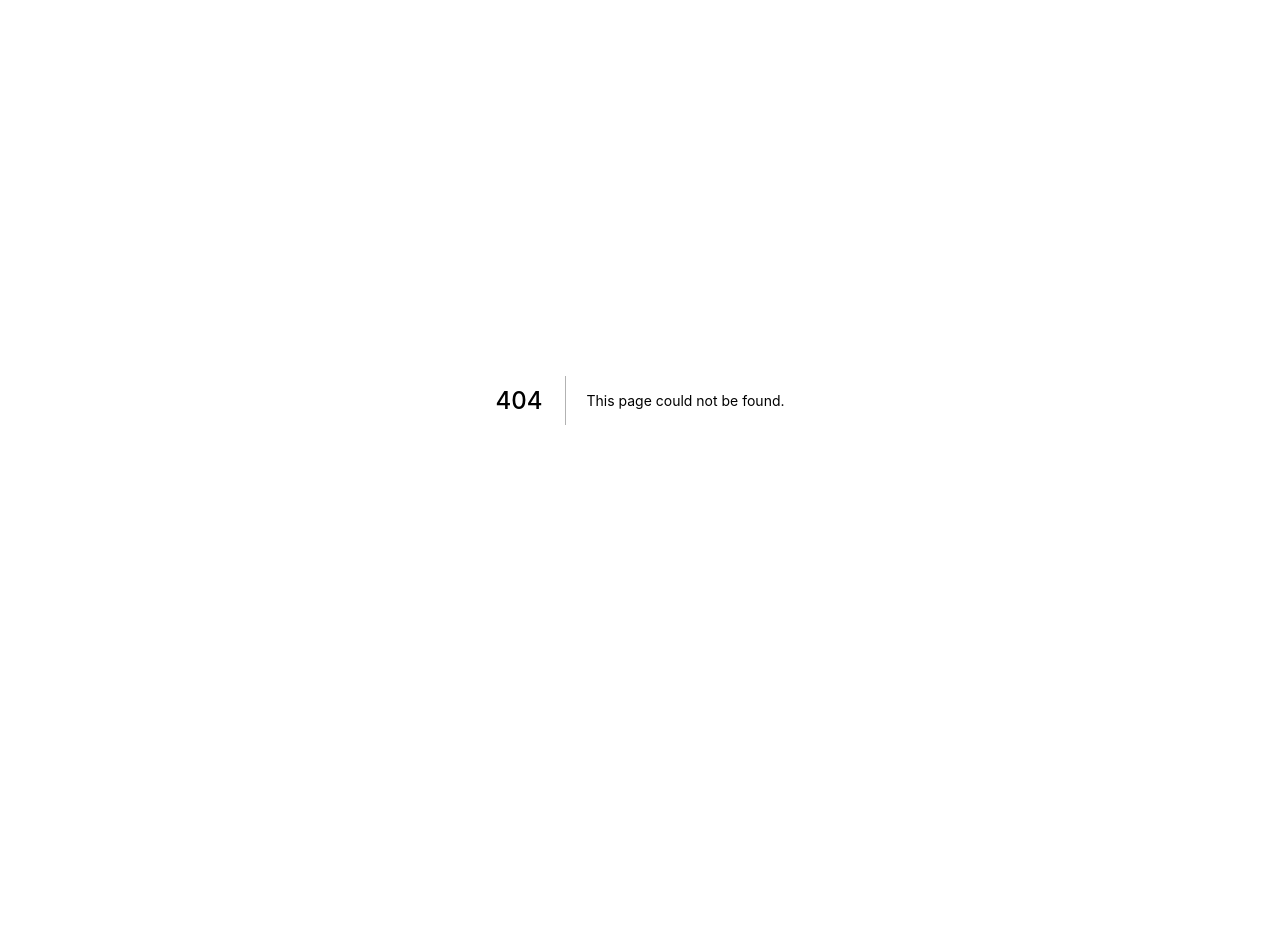
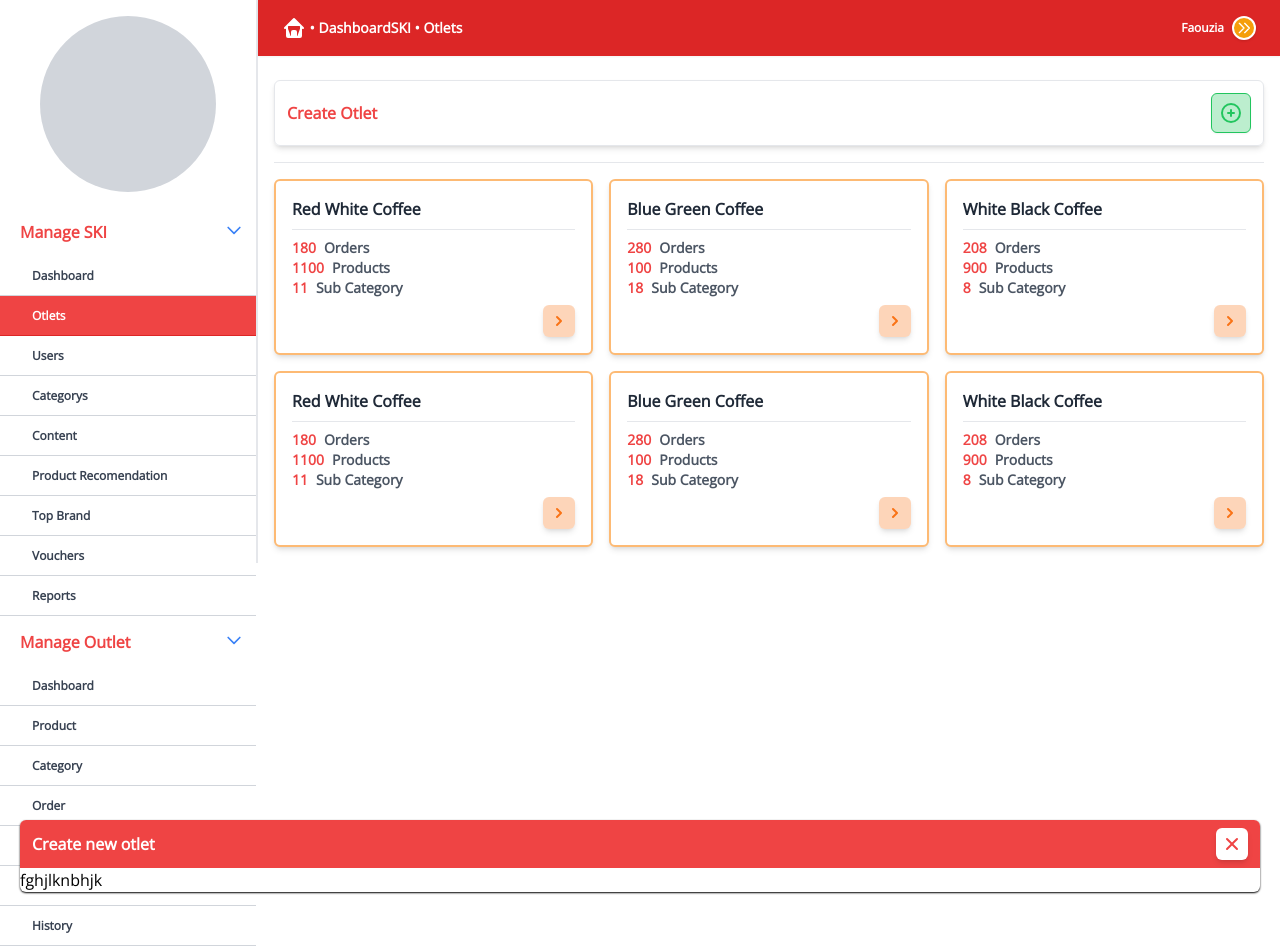
Before and after one commit to rizkymakruf/SKI-Dashboard, a Next.js app: page /dashboardSKI/otlets in a window 1280 px wide. Before the commit this address had no page. Shown: the top 952 px of the page. Before the commit the page ends 800 px from the top, so only its background shows below. Built offline with nearby package versions, Linux system fonts and the light colour scheme; a small style sheet from the web is missing; what @tailwindcss/custom-forms would draw is missing.

Commit message:
initial commit

```diff
--- /dev/null
+++ b/components/card/AddOtlet.js
@@ -0,0 +1,34 @@
+const AddOtlet = (props) => {
+  const { modal } = props.globalCtx;
+  const { setModal } = props.globalAct;
+  return (
+    <>
+      <div className="w-full flex justify-between items-center border border-gray-200 shadow-md p-3 rounded-md">
+        <p className="text-md font-semibold text-red-500">Create Otlet</p>
+        <button
+          className={
+            "bg-green-500/30 items-center justify-center h-10 w-10 rounded-md hover:bg-red-orange/50 shadow-sm flex gap-x-2 text-md border border-green-500 font-semibold text-green-500 hover:w-28 duration-150 hover:after:content-['Create'] "
+          }
+          onClick={() => setModal("addOtlet")}
+        >
+          <svg
+            xmlns="http://www.w3.org/2000/svg"
+            class="h-6 w-6 text-green-500"
+            fill="none"
+            viewBox="0 0 24 24"
+            stroke="currentColor"
+            stroke-width="2"
+          >
+            <path
+              stroke-linecap="round"
+              stroke-linejoin="round"
+              d="M12 9v3m0 0v3m0-3h3m-3 0H9m12 0a9 9 0 11-18 0 9 9 0 0118 0z"
+            />
+          </svg>
+        </button>
+      </div>
+    </>
+  );
+};
+
+export default AddOtlet;
--- a/components/card/DashboardCardSKI.js
+++ b/components/card/DashboardCardSKI.js
@@ -5,9 +5,9 @@ const DashboardCardSKI = (props) => {
     <>
       <div className="duration-500 bg-white border-orange-300 border-2 shadow-md w-full h-44 rounded-md p-4 flex flex-col justify-between hover:shadow-red-500 hover:scale-95">
         <div>
-          <p className="font-bold text-gray-800 ">{props.otlet}</p>
+          <p className="font-bold text-gray-800 pb-2">{props.otlet}</p>
           <hr />
-          <div className="flex items-center gap-x-2">
+          <div className="flex items-center gap-x-2 pt-2">
             <span className="text-red-500 font-bold text-sm">
               {props.order}
             </span>
@@ -36,7 +36,7 @@ const DashboardCardSKI = (props) => {
           {/* <Link href={props.routes} passHref> */}
           <button
             className={
-              "bg-orange-500/30 items-center justify-center h-8 w-8 rounded-md hover:bg-red-orange/50 shadow-md flex gap-x-2 text-xs text-orange-500 hover:w-24 duration-150 hover:after:content-['See_all'] "
+              "bg-orange-500/30 items-center justify-center h-8 w-8 rounded-md hover:bg-red-orange/50 shadow-md flex gap-x-2 text-xs text-orange-500 hover:w-24 duration-150 hover:after:content-['Detail'] "
             }
           >
             <svg
--- a/components/chart/line1.js
+++ b/components/chart/line1.js
@@ -17,10 +17,23 @@ import { useEffect, useState, useRef } from "react";
 
 const CoinPriceChart = (props) => {
   const data = {
-    labels: ["January", "Februari", "Maret", "April", "Mei", "Juni", "Juli"],
+    labels: [
+      "January",
+      "Februari",
+      "Maret",
+      "April",
+      "Mei",
+      "Juni",
+      "Juli",
+      "agustus",
+      "september",
+      "november",
+      "oktober",
+      "desember",
+    ],
     datasets: [
       {
-        data: [0.1, 0.4, 0.5, 0.6, 0.3, 0.4, 0.5],
+        data: [0.1, 0.4, 0.5, 0.6, 0.3, 0.4, 0.5, 0.3, 0.4, 0.7, 0.8, 0.2],
       },
     ],
   };
--- a/components/layout/Modal.js
+++ b/components/layout/Modal.js
@@ -6,6 +6,7 @@ import UserOrderModal from "components/modal/UserOrder";
 import Profile from "components/modal/Profile";
 import { useContext, useEffect } from "react";
 import { GlobalContext } from "context/global";
+import OtletModal from "components/modal/Otlet";
 
 const Modal = (props) => {
   const { modal } = props.globalCtx;
@@ -59,6 +60,15 @@ const Modal = (props) => {
       >
         <Profile />
       </div>
+      <div
+        className={`duration-700 bg-yellow-300/0 p-5 fixed z-50 rounded-xl flex items-center justify-center w-full ${
+          modal === "addOtlet"
+            ? "-translate-y-16 bottom-0"
+            : "translate-y-full overflow-hidden bottom-0"
+        }`}
+      >
+        <OtletModal />
+      </div>
     </div>
   );
 };
--- a/components/layout/Navbar.js
+++ b/components/layout/Navbar.js
@@ -74,8 +74,8 @@ const SideNav = ({ children }) => {
           name: "Dashboard",
         },
         {
-          link: "/dashboardSKI/outlets",
-          name: "Outlets",
+          link: "/dashboardSKI/otlets",
+          name: "Otlets",
         },
         {
           link: "/dashboardSKI/users",
--- /dev/null
+++ b/components/modal/Otlet.js
@@ -0,0 +1,69 @@
+import FormProduct from "components/form/FormProduct";
+import { useContext } from "react";
+import { GlobalContext } from "context/global";
+
+const OtletModal = () => {
+  const { globalAct, globalCtx } = useContext(GlobalContext);
+
+  return (
+    <div className="bg-white w-full h-full rounded-md shadow-sm shadow-black">
+      <div className="bg-red-500 h-12 w-full flex items-center justify-between px-3 rounded-t-md">
+        <p className="text-white font-bold">Create new otlet</p>
+        <button
+          onClick={() => globalAct.setModal("")}
+          className={
+            "bg-white items-center justify-center h-8 w-8 rounded-md shadow-md flex gap-x-2 text-xs text-red-500 hover:w-24 duration-150 hover:after:content-['Cancel']"
+          }
+        >
+          <svg
+            xmlns="http://www.w3.org/2000/svg"
+            className="h-5 w-5 text-red-500"
+            viewBox="0 0 20 20"
+            fill="currentColor"
+          >
+            <path
+              fillRule="evenodd"
+              d="M4.293 4.293a1 1 0 011.414 0L10 8.586l4.293-4.293a1 1 0 111.414 1.414L11.414 10l4.293 4.293a1 1 0 01-1.414 1.414L10 11.414l-4.293 4.293a1 1 0 01-1.414-1.414L8.586 10 4.293 5.707a1 1 0 010-1.414z"
+              clipRule="evenodd"
+            />
+          </svg>
+        </button>
+      </div>
+      <p>fghjlknbhjk</p>
+      {/* <FormProduct
+        // Default Form
+        globalCtx={globalCtx}
+        globalAct={globalAct}
+        onSubmit={async function handleSubmit(e) {
+          e.preventDefault();
+          globalAct.setIsFetch(true);
+
+          const body = {
+            username: e.currentTarget.username.value,
+            password: e.currentTarget.password.value,
+            uri: "login_office",
+          };
+
+          try {
+            await fetchJson("/api/post", {
+              method: "POST",
+              headers: { "Content-Type": "application/json" },
+              body: JSON.stringify(body),
+            });
+            router.replace("/config/dashboard");
+          } catch (error) {
+            if (error instanceof FetchError) {
+              globalAct.setErrorMsg(error.data.message);
+            } else {
+              globalAct.setErrorMsg("An unexpected error happened");
+            }
+          }
+
+          globalAct.setIsFetch(false);
+        }}
+      /> */}
+    </div>
+  );
+};
+
+export default OtletModal;
--- a/pages/dashboardSKI/index.js
+++ b/pages/dashboardSKI/index.js
@@ -88,7 +88,34 @@ const DashboardSKI = (props) => {
         <hr />
       </div>
 
-      <div className="w-full flex flex-row items-center gap-x-4">
+      <div className="w-full grid grid-cols-3 items-center gap-4">
+        <div className="w-full">
+          <DashboardCardSKI
+            otlet={"Red White Coffee"}
+            order={"180"}
+            products={"1100"}
+            subCategory={"11"}
+            route={"/outlet/redwhite"}
+          />
+        </div>
+        <div className="w-full">
+          <DashboardCardSKI
+            otlet={"Blue Green Coffee"}
+            order={"280"}
+            products={"100"}
+            subCategory={"18"}
+            route={"/outlet/redwhite"}
+          />
+        </div>
+        <div className="w-full">
+          <DashboardCardSKI
+            otlet={"White Black Coffee"}
+            order={"208"}
+            products={"900"}
+            subCategory={"8"}
+            route={"/outlet/redwhite"}
+          />
+        </div>
         <div className="w-full">
           <DashboardCardSKI
             otlet={"Red White Coffee"}
--- /dev/null
+++ b/pages/dashboardSKI/otlets.js
@@ -0,0 +1,102 @@
+import { getLayout } from "components/layout/Navbar";
+import DashboardCardSKI from "components/card/DashboardCardSKI";
+import { useContext, useEffect } from "react";
+import { useRouter } from "next/router";
+import { GlobalContext } from "context/global";
+import AddOtlet from "components/card/AddOtlet";
+
+const Otlets = (props) => {
+  const router = useRouter();
+  {
+    /* Default */
+  }
+  const { globalCtx, globalAct } = useContext(GlobalContext);
+  useEffect(() => {
+    globalAct.setIsFetch(false);
+    globalAct.setErrorMsg("");
+    // router.prefetch("/config/dashboard");
+  }, []);
+  useEffect(() => {
+    console.log("fetch data status : ", globalCtx.isFetch);
+  }, [globalCtx]);
+  {
+    /* Default */
+  }
+
+  return (
+    <div className="w-full p-4 flex flex-col gap-y-4">
+      <AddOtlet globalAct={globalAct} globalCtx={globalCtx} />
+      <div>
+        <hr />
+      </div>
+
+      <div className="w-full grid grid-cols-3 items-center gap-4">
+        <div className="w-full">
+          <DashboardCardSKI
+            otlet={"Red White Coffee"}
+            order={"180"}
+            products={"1100"}
+            subCategory={"11"}
+            route={"/outlet/redwhite"}
+          />
+        </div>
+        <div className="w-full">
+          <DashboardCardSKI
+            otlet={"Blue Green Coffee"}
+            order={"280"}
+            products={"100"}
+            subCategory={"18"}
+            route={"/outlet/redwhite"}
+          />
+        </div>
+        <div className="w-full">
+          <DashboardCardSKI
+            otlet={"White Black Coffee"}
+            order={"208"}
+            products={"900"}
+            subCategory={"8"}
+            route={"/outlet/redwhite"}
+          />
+        </div>
+        <div className="w-full">
+          <DashboardCardSKI
+            otlet={"Red White Coffee"}
+            order={"180"}
+            products={"1100"}
+            subCategory={"11"}
+            route={"/outlet/redwhite"}
+          />
+        </div>
+        <div className="w-full">
+          <DashboardCardSKI
+            otlet={"Blue Green Coffee"}
+            order={"280"}
+            products={"100"}
+            subCategory={"18"}
+            route={"/outlet/redwhite"}
+          />
+        </div>
+        <div className="w-full">
+          <DashboardCardSKI
+            otlet={"White Black Coffee"}
+            order={"208"}
+            products={"900"}
+            subCategory={"8"}
+            route={"/outlet/redwhite"}
+          />
+        </div>
+      </div>
+      {/* <div>
+        <hr />
+      </div>
+      <div className="w-full flex flex-row items-center gap-x-4">
+        <div className="w-72">
+          <OrderCard />
+        </div>
+      </div> */}
+    </div>
+  );
+};
+
+export default Otlets;
+Otlets.getLayout = getLayout;
```
